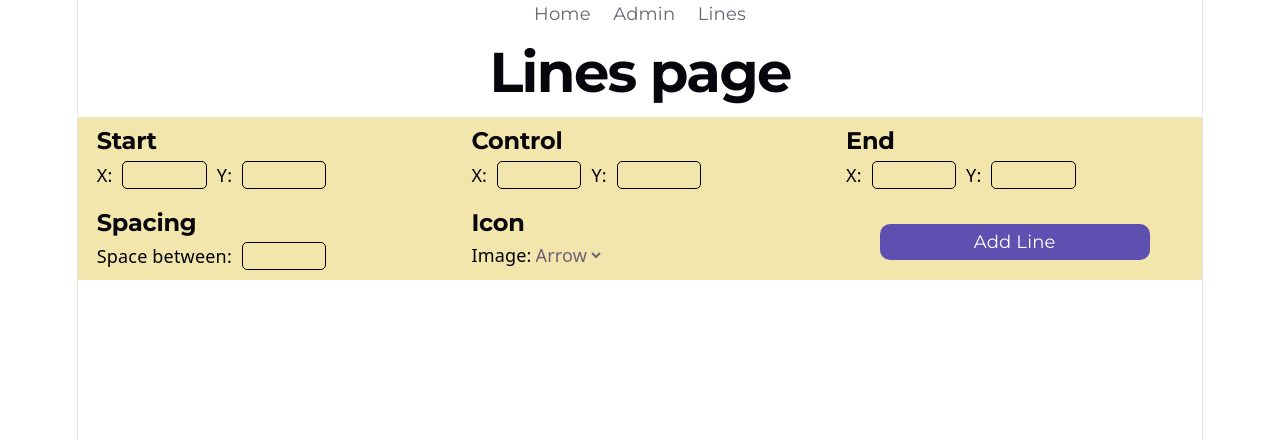
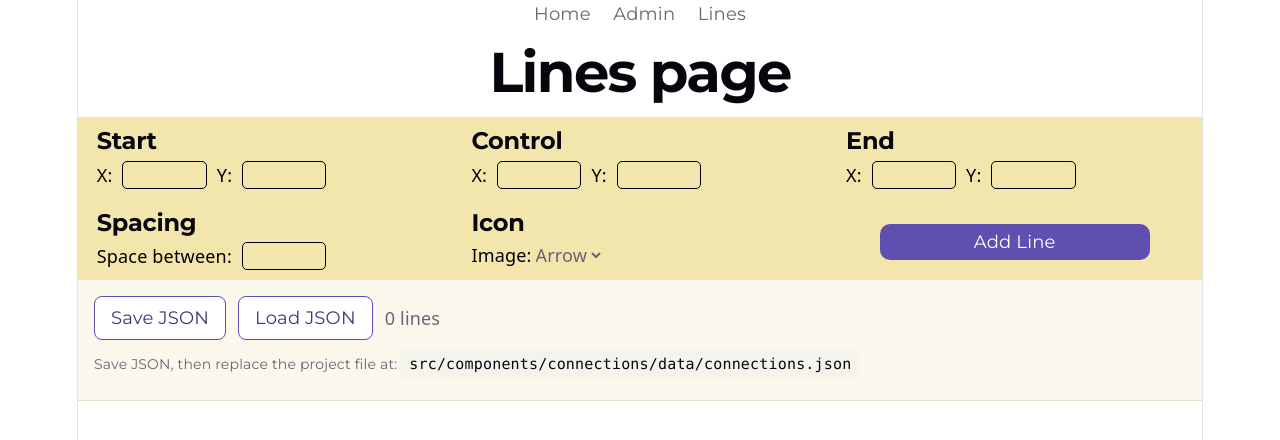
Before and after one commit to Jimmy-Le/CART470Project, a React (Vite) app in the folder interactive-map-app/: page /Lines in a window 1280 px wide. Shown: the top 440 px of the page. Built offline with nearby package versions, Linux system fonts and the light colour scheme; a web font is replaced by a local one.

Commit message:
Add ConnectionFileControls component and initial connections data

```diff
--- /dev/null
+++ b/interactive-map-app/src/components/ConnectionFileControls.jsx
@@ -0,0 +1,215 @@
+import { useRef, useState } from "react";
+import arrow from "../assets/arrow.svg";
+
+// JSON stores an icon name instead of a build-specific image URL.
+function serializeLines(lines) {
+  return lines.map((line) => ({
+    start: { x: line.start.x, y: line.start.y },
+    control: { x: line.control.x, y: line.control.y },
+    end: { x: line.end.x, y: line.end.y },
+    spacing: line.spacing,
+    imgSize: line.imgSize ?? 16,
+    icon: "arrow",
+  }));
+}
+
+function parseLines(text) {
+  const data = JSON.parse(text);
+
+  if (!Array.isArray(data)) {
+    throw new Error("Expected a JSON array of lines.");
+  }
+
+  if (data.length > 100) {
+    throw new Error("Please load no more than 100 lines at a time.");
+  }
+
+  return data.map((line, index) => {
+    const label = `Line ${index + 1}`;
+
+    if (!line || typeof line !== "object") {
+      throw new Error(`${label}: invalid line data.`);
+    }
+
+    const points = {};
+
+    for (const key of ["start", "control", "end"]) {
+      const point = line[key];
+
+      if (
+        !point ||
+        !Number.isFinite(point.x) ||
+        !Number.isFinite(point.y) ||
+        Math.abs(point.x) > 100000 ||
+        Math.abs(point.y) > 100000
+      ) {
+        throw new Error(`${label}: invalid ${key} coordinates.`);
+      }
+
+      points[key] = { x: point.x, y: point.y };
+    }
+
+    if (!Number.isFinite(line.spacing) || line.spacing <= 0) {
+      throw new Error(`${label}: spacing must be greater than zero.`);
+    }
+
+    const imgSize = line.imgSize ?? 16;
+
+    if (!Number.isFinite(imgSize) || imgSize <= 0 || imgSize > 200) {
+      throw new Error(`${label}: icon size must be between 0 and 200.`);
+    }
+
+    if (line.icon !== undefined && line.icon !== "arrow") {
+      throw new Error(`${label}: only the arrow icon is supported yet.`);
+    }
+
+    // Only copy supported fields; resolve the image locally.
+    return {
+      ...points,
+      spacing: line.spacing,
+      imgSize,
+      src: arrow,
+    };
+  });
+}
+
+const buttonStyle = {
+  border: "1px solid #5e4fb1",
+  borderRadius: "8px",
+  padding: "8px 16px",
+  background: "#fff",
+  color: "#403578",
+  cursor: "pointer",
+};
+
+export default function ConnectionFileControls({ lines, onLoad }) {
+  const fileInput = useRef(null);
+  const [message, setMessage] = useState("");
+  const [loading, setLoading] = useState(false);
+
+  function saveJSON() {
+    try {
+      const records = serializeLines(lines);
+      const text = JSON.stringify(records, null, 2);
+
+      // Validate before exporting too.
+      parseLines(text);
+
+      const blob = new Blob([text + "\n"], {
+        type: "application/json",
+      });
+
+      const url = URL.createObjectURL(blob);
+      const link = document.createElement("a");
+
+      link.href = url;
+      link.download = "connections.json";
+      document.body.appendChild(link);
+      link.click();
+      link.remove();
+
+      setTimeout(() => URL.revokeObjectURL(url), 1000);
+      setMessage(
+  `Exported ${records.length} lines. Replace connections.json in the project folder with the downloaded file.`
+);
+    } catch (error) {
+      setMessage(`Could not save: ${error.message}`);
+    }
+  }
+
+  async function loadJSON(event) {
+    const file = event.target.files?.[0];
+
+    // Allow selecting the same file again.
+    event.target.value = "";
+
+    if (!file) return;
+
+    setLoading(true);
+    setMessage("");
+
+    try {
+      if (file.size > 1024 * 1024) {
+        throw new Error("Please choose a JSON file smaller than 1 MB.");
+      }
+
+      const importedLines = parseLines(await file.text());
+
+      if (
+        lines.length > 0 &&
+        !window.confirm(
+          "Loading this file will replace the lines currently displayed. " +
+          "Save JSON first if you want to keep them. Continue?"
+        )
+      ) {
+        setMessage("Import cancelled. Your current lines are unchanged.");
+        return;
+      }
+
+      onLoad(importedLines);
+      setMessage(`Loaded ${importedLines.length} lines from ${file.name}.`);
+    } catch (error) {
+      setMessage(`Could not load: ${error.message}`);
+    } finally {
+      setLoading(false);
+    }
+  }
+
+  return (
+    <section
+      aria-label="Save and load connection lines"
+      style={{
+        padding: "16px",
+        background: "#faf7ed",
+        borderBottom: "1px solid #e5dfcd",
+        textAlign: "left",
+      }}
+    >
+      <div
+        style={{
+          display: "flex",
+          flexWrap: "wrap",
+          alignItems: "center",
+          gap: "12px",
+        }}
+      >
+        <button
+          type="button"
+          onClick={saveJSON}
+          disabled={loading}
+          style={buttonStyle}
+        >
+          Save JSON
+        </button>
+
+        <button
+          type="button"
+          onClick={() => fileInput.current?.click()}
+          disabled={loading}
+          style={buttonStyle}
+        >
+          {loading ? "Loading…" : "Load JSON"}
+        </button>
+
+        <span>{lines.length} lines</span>
+
+        <input
+          ref={fileInput}
+          type="file"
+          accept=".json,application/json"
+          onChange={loadJSON}
+          hidden
+        />
+      </div>
+
+      <p style={{ margin: "10px 0 0", fontSize: "14px" }}>
+  Save JSON, then replace the project file at:{" "}
+  <code>src/components/connections/data/connections.json</code>
+</p>
+
+      <p role="status" style={{ margin: "6px 0 0", fontSize: "14px" }}>
+        {message}
+      </p>
+    </section>
+  );
+}
--- a/interactive-map-app/src/components/connectionLinesEditor.jsx
+++ b/interactive-map-app/src/components/connectionLinesEditor.jsx
@@ -1,6 +1,7 @@
 import { useEffect, useState } from "react";
 import CurvedLineOfImages from "./connectionLines";
 import arrow from "../assets/arrow.svg";
+import ConnectionFileControls from "./ConnectionFileControls.jsx";
 
 
 function ConnectionsEditor() {
@@ -109,6 +110,10 @@ function ConnectionsEditor() {
           <button type="submit" id="addLineButton">Add Line</button>
           </div>
           </form>
+          <ConnectionFileControls
+            lines={lines}
+            onLoad={setLines}
+          />
 
 
          { /*this is where all the lines are displayed*/}
--- /dev/null
+++ b/interactive-map-app/src/components/connections/data/connections.json
@@ -0,0 +1,53 @@
+[
+  {
+    "start": {
+      "x": 80,
+      "y": 180
+    },
+    "control": {
+      "x": 300,
+      "y": 20
+    },
+    "end": {
+      "x": 520,
+      "y": 180
+    },
+    "spacing": 20,
+    "imgSize": 16,
+    "icon": "arrow"
+  },
+  {
+    "start": {
+      "x": 80,
+      "y": 260
+    },
+    "control": {
+      "x": 300,
+      "y": 440
+    },
+    "end": {
+      "x": 520,
+      "y": 260
+    },
+    "spacing": 30,
+    "imgSize": 16,
+    "icon": "arrow"
+  },
+  {
+    "start": {
+      "x": 650,
+      "y": 80
+    },
+    "control": {
+      "x": 850,
+      "y": 120
+    },
+    "end": {
+      "x": 700,
+      "y": 400
+    },
+    "spacing": 15,
+    "imgSize": 16,
+    "icon": "arrow"
+  }
+]
```
